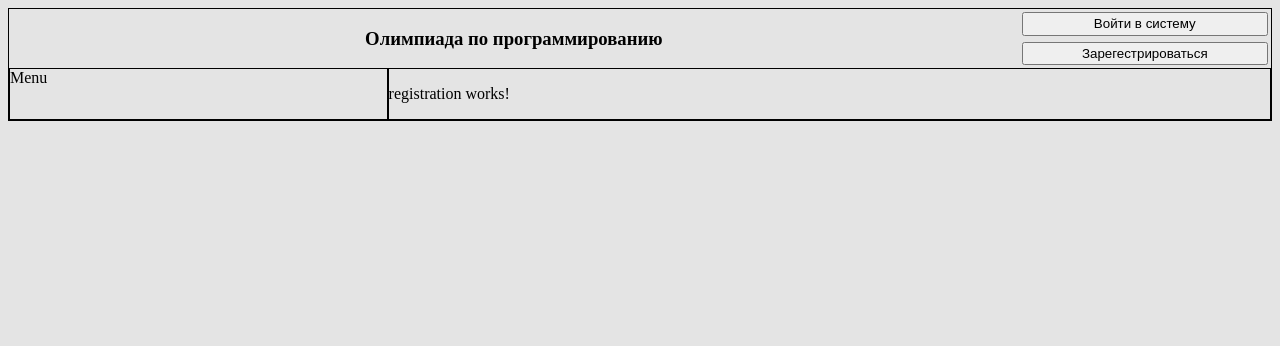
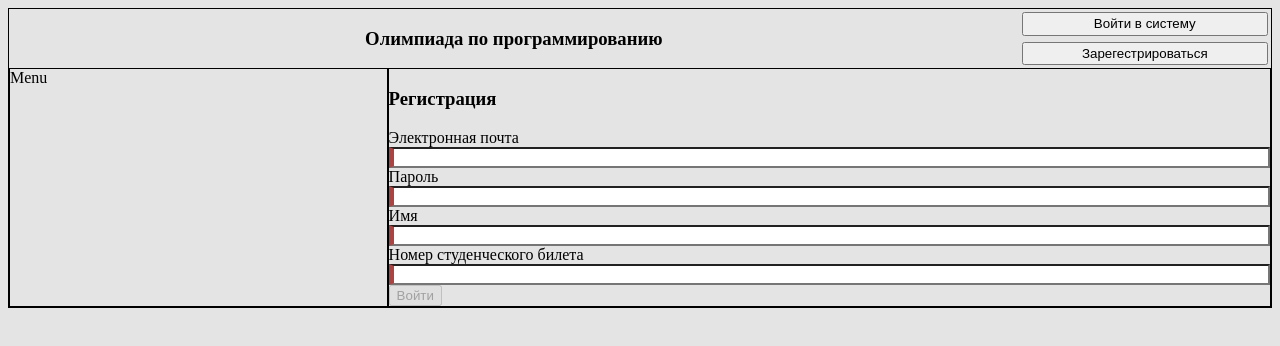
Before and after one commit to RTUITLab/Olympiad-Front, an Angular app in the folder olympiadApp/: page /register in a window 1280 px wide. Shown: the top 346 px of the page. Built offline with nearby package versions, Linux system fonts and the light colour scheme.

Commit message:
Added registration form, small fix for header

```diff
--- a/olympiadApp/src/app/header/header.component.html
+++ b/olympiadApp/src/app/header/header.component.html
@@ -1,7 +1,7 @@
 <div class="container">
   <h3>Олимпиада по программированию</h3>
   <div>
-    <div *ngIf="user; else buttonsBlock" >LOLAS</div>
+    <div *ngIf="user; else buttonsBlock" >{{user.FirstName}}</div>
     <ng-template #buttonsBlock>
       <div class="buttons">
         <button (click)="login()">Войти в систему</button>
--- a/olympiadApp/src/app/login/login.component.html
+++ b/olympiadApp/src/app/login/login.component.html
@@ -1,30 +1,24 @@
 <div class="container">
-    <h3> Вход в систему</h3>
+  <h3>Вход в систему</h3>
   {{diagnostic}}
 
-    <form #loginForm="ngForm" (ngSubmit)="onSubmit()" >
+  <form #loginForm="ngForm" (ngSubmit)="onSubmit()">
     <div class="form-group">
       <label for="UserName">Электронная почта</label>
-        <input type="text" class="form-control" id="UserName" required [(ngModel)]="model.UserName" name="UserName"
-        #userName="ngModel">
-        <div [hidden]="userName.valid || userName.pristine"
-        class="alert alert-danger">Необходима почта</div>
+      <input type="text" class="form-control" id="UserName" required [(ngModel)]="model.UserName" name="UserName" #userName="ngModel">
+      <div [hidden]="userName.valid || userName.pristine" class="alert alert-danger">Необходима почта</div>
     </div>
 
     <div class="form-group">
       <label for="Password">Пароль</label>
-        <input type="password" class="form-control" id="Password"
-        required minlength="6" [(ngModel)]="model.Password" name="Password"
+      <input type="password" class="form-control" id="Password" required minlength="6" [(ngModel)]="model.Password" name="Password"
         #pass="ngModel">
-        <div *ngIf="pass.invalid && (pass.dirty || pass.touched)"
-             class="alert alert-danger">
+      <div *ngIf="pass.invalid && (pass.dirty || pass.touched)" class="alert alert-danger">
         <div *ngIf="pass.errors.minlength">
           Пароль не может быть короче 6-и символов
         </div>
       </div>
-
     </div>
-      {{model.Password.errors}}
     <button type="submit" class="btn btn-success" [disabled]="!loginForm.form.valid">Войти</button>
   </form>
 </div>
--- a/olympiadApp/src/app/login/login.component.ts
+++ b/olympiadApp/src/app/login/login.component.ts
@@ -9,7 +9,7 @@ import { LoginViewModel } from '../../models/ViewModels/LoginViewModel';
 export class LoginComponent implements OnInit {
 
   constructor() { }
-  model = new LoginViewModel('test@test.com', '');
+  model = LoginViewModel.Default();
   submitted = false;
 
   onSubmit() { this.submitted = true;
--- a/olympiadApp/src/app/registration/registration.component.html
+++ b/olympiadApp/src/app/registration/registration.component.html
@@ -1,3 +1,44 @@
-<p>
-  registration works!
-</p>
+<div class="container">
+  <h3>Регистрация</h3>
+
+  <form #registerForm="ngForm" (ngSubmit)="onSubmit()">
+    <div class="form-group">
+      <label for=" Email">Электронная почта</label>
+      <input type="email" class="form-control" id="email" required [(ngModel)]="model.Email" name="Email" #email="ngModel">
+      <div *ngIf="email.invalid && (email.dirty || email.touched)" class="alert alert-danger">
+        <div>
+          Необходима почта
+        </div>
+      </div>
+    </div>
+    <div class="form-group">
+      <label for="Password">Пароль</label>
+      <input type="password" class="form-control" id="Password" required minlength="6" [(ngModel)]="model.Password" name="Password"
+        #pass="ngModel">
+      <div *ngIf="pass.invalid && (pass.dirty || pass.touched)" class="alert alert-danger">
+        <div *ngIf="pass.errors.minlength">
+          Пароль не может быть короче 6-и символов
+        </div>
+      </div>
+    </div>
+    <div class="form-group">
+      <label for="FirstName">Имя</label>
+      <input type="text" class="form-control" id="FirstName" required [(ngModel)]="model.FirstName" name="FirstName" #fName="ngModel">
+      <div *ngIf="fName.invalid && (fName.dirty || fName.touched)" class="alert alert-danger">
+        <div>
+          Имя обязательно
+        </div>
+      </div>
+    </div>
+    <div class="form-group">
+        <label for="StudentId">Номер студенческого билета</label>
+        <input type="text" class="form-control" id="StudentId" required [(ngModel)]="model.StudentId" name="StudentId" #sId="ngModel">
+        <div *ngIf="sId.invalid && (sId.dirty || sId.touched)" class="alert alert-danger">
+          <div>
+            Номер студенческого билета обязателен
+          </div>
+        </div>
+      </div>
+      <button type="submit" class="btn btn-success" [disabled]="!registerForm.form.valid">Войти</button>
+  </form>
+</div>
--- a/olympiadApp/src/app/registration/registration.component.ts
+++ b/olympiadApp/src/app/registration/registration.component.ts
@@ -1,4 +1,5 @@
 import { Component, OnInit } from '@angular/core';
+import { RegisterViewModel } from '../../models/ViewModels/RegisterViewModel';
 
 @Component({
   selector: 'app-registration',
@@ -7,9 +8,12 @@ import { Component, OnInit } from '@angular/core';
 })
 export class RegistrationComponent implements OnInit {
 
+  model: RegisterViewModel = RegisterViewModel.Default();
   constructor() { }
 
   ngOnInit() {
   }
-
+  onSubmit() {
+    console.log('Registration with model ' + JSON.stringify(this.model));
+  }
 }
--- a/olympiadApp/src/app/user-state.service.ts
+++ b/olympiadApp/src/app/user-state.service.ts
@@ -1,6 +1,7 @@
 import { Injectable } from '@angular/core';
 import { BehaviorSubject } from 'rxjs/BehaviorSubject';
 import { User } from '../models/User';
+import { LoginViewModel } from '../models/ViewModels/LoginViewModel';
 @Injectable()
 export class UserStateService {
 
@@ -9,4 +10,7 @@ export class UserStateService {
   private _logs = new BehaviorSubject<User>(undefined);
   public currentUser = this._logs.asObservable();
 
+  public Login(model: LoginViewModel): void {
+    console.error('NOT IMPLEMENT FUNCTION!');
+  }
 }
--- a/olympiadApp/src/models/User.ts
+++ b/olympiadApp/src/models/User.ts
@@ -1,6 +1,7 @@
 export class User {
     public id: string;
-    public name: string;
+    public FirstName: string;
+    public UserName: string;
     public StudentID: string;
-    public token: string;
+    public Token: string;
 }
--- a/olympiadApp/src/models/ViewModels/LoginViewModel.ts
+++ b/olympiadApp/src/models/ViewModels/LoginViewModel.ts
@@ -1,3 +1,4 @@
 export class LoginViewModel {
     constructor(public UserName: string, public Password: string) {}
+    public static Default(): LoginViewModel {return new LoginViewModel('', '');}
 }
--- /dev/null
+++ b/olympiadApp/src/models/ViewModels/RegisterViewModel.ts
@@ -0,0 +1,11 @@
+export class RegisterViewModel {
+    constructor(
+        public Email: string,
+        public Password: string,
+        public FirstName: string,
+        public StudentId: string
+    ) {}
+    public static Default(): RegisterViewModel {
+        return new RegisterViewModel('', '', '', '');
+    }
+}
```
Lines whose indentation alone changed are shown as unchanged.
